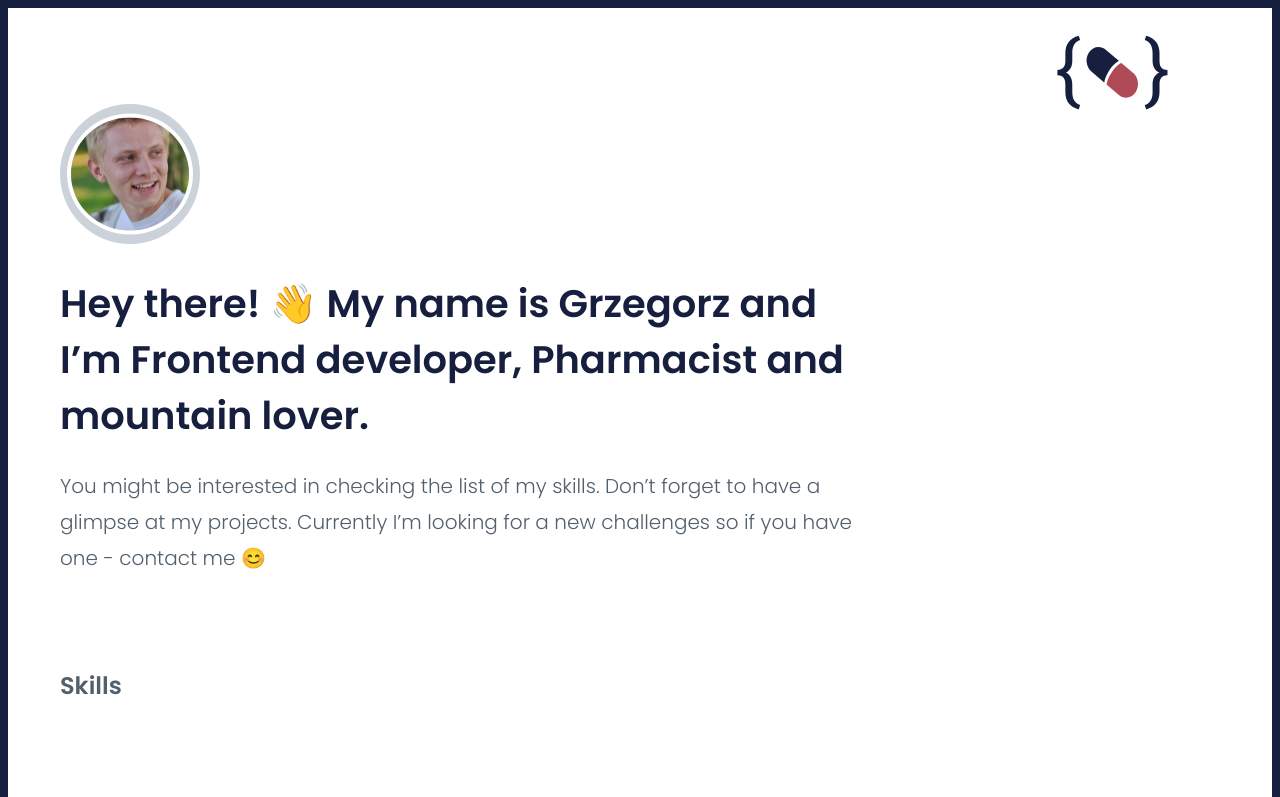
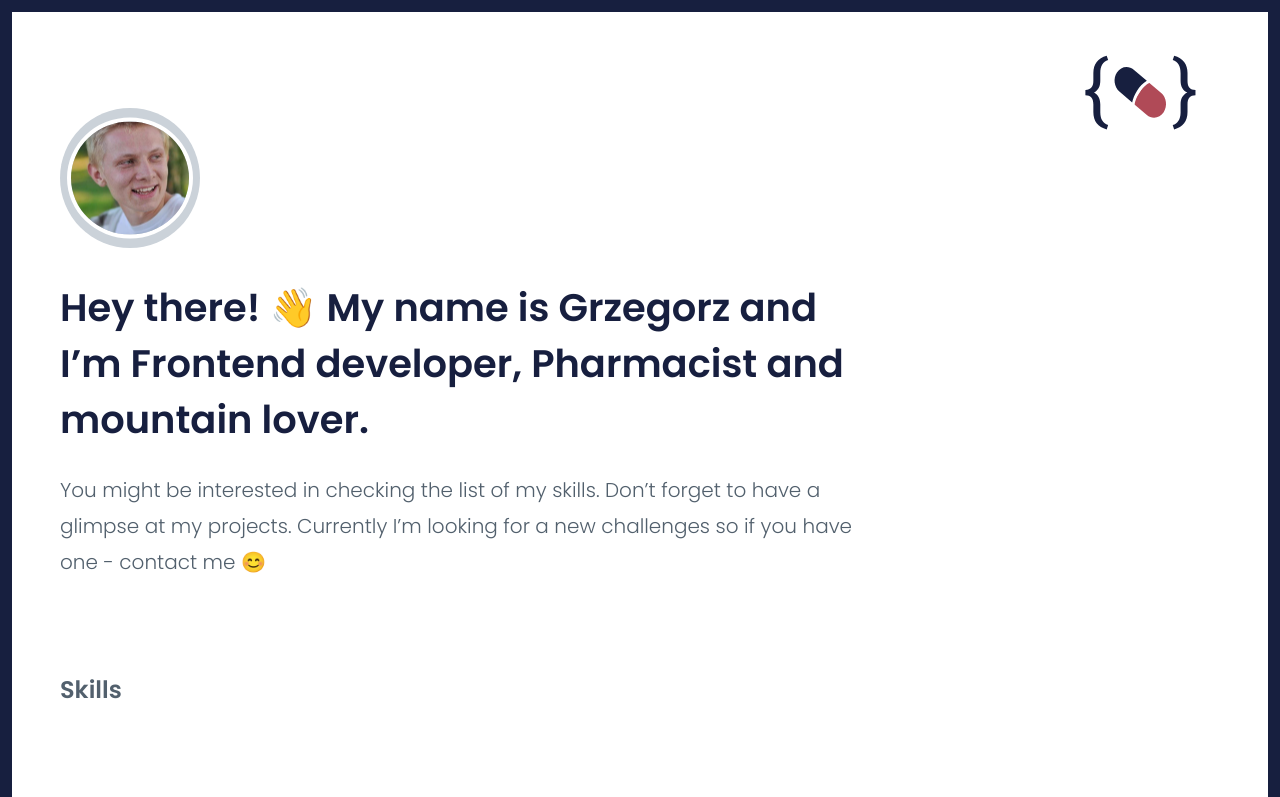
Before and after one commit to grzegorz-jodlowski/grzegorz-jodlowski.github.io, a React (Create React App) app: page / in a window 1280 px wide. Shown: the top 797 px of the page. Built offline with nearby package versions, Linux system fonts and the light colour scheme.

Commit message:
Update logo position and frame size

```diff
--- a/src/components/layout/MainLayout/MainLayout.module.scss
+++ b/src/components/layout/MainLayout/MainLayout.module.scss
@@ -2,7 +2,7 @@
 
 .root {
   padding-top: 6rem;
-  min-height: calc(100vh - 1rem);
+  min-height: calc(100vh - 1.5rem);
   display: flex;
   flex-direction: column;
 }
--- a/src/components/views/Homepage/Homepage.module.scss
+++ b/src/components/views/Homepage/Homepage.module.scss
@@ -7,6 +7,6 @@
 
 .logo {
   position: absolute;
-  top: -5rem;
-  right: 6rem;
+  top: -4rem;
+  right: 4rem;
 }
--- a/src/styles/global.scss
+++ b/src/styles/global.scss
@@ -19,9 +19,9 @@ body {
   background: $color-background;
   font-family: $font-text;
   min-height: 100vh;
-  padding: 0.5rem;
+  padding: 0.75rem;
   background-clip: content-box;
-  box-shadow: inset 0 0 0 0.5rem $color-frame;
+  box-shadow: inset 0 0 0 0.75rem $color-frame;
 }
 
 a,
```
